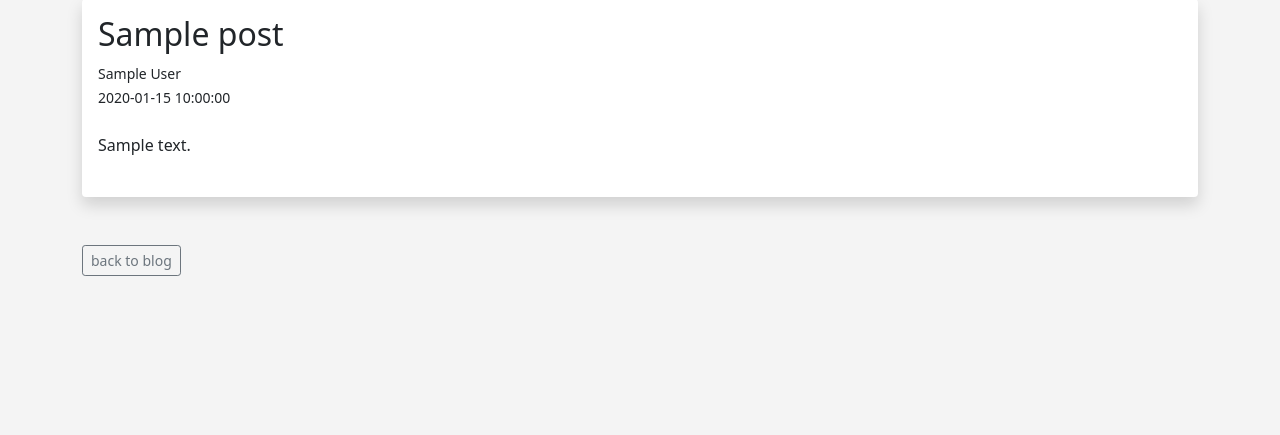
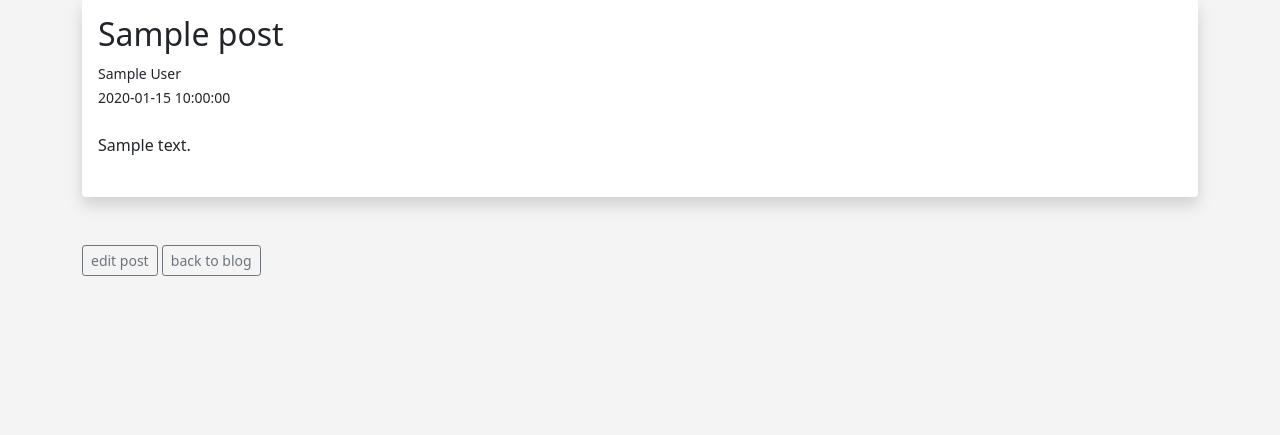
Before and after one commit to cmannnn/hand_stitched_cranes, a Flask app: page /posts/1 in a window 1280 px wide. Shown: the part 185-620 px from the top of the page. Run offline with Flask 2, Linux system fonts and the light colour scheme; tables that the repository leaves empty hold one stand-in row (values such as "Sample post").

Commit message:
edit button on home screen

```diff
--- a/templates/post.html
+++ b/templates/post.html
@@ -22,6 +22,8 @@
 	{{ post.content }}<br/><br/>
 </div>
 
+<a href="{{ url_for('edit_post', id=post.id)}}" class="btn btn-outline-secondary btn-sm">edit post</a>
+
 <a href="{{ url_for('posts')}}" class="btn btn-outline-secondary btn-sm">back to blog</a>
 
 
```
